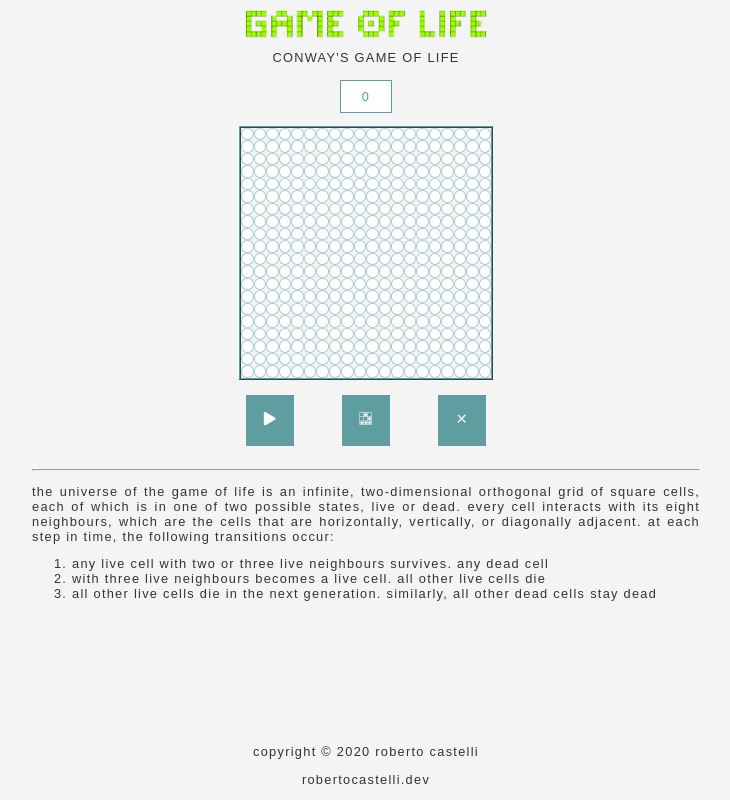
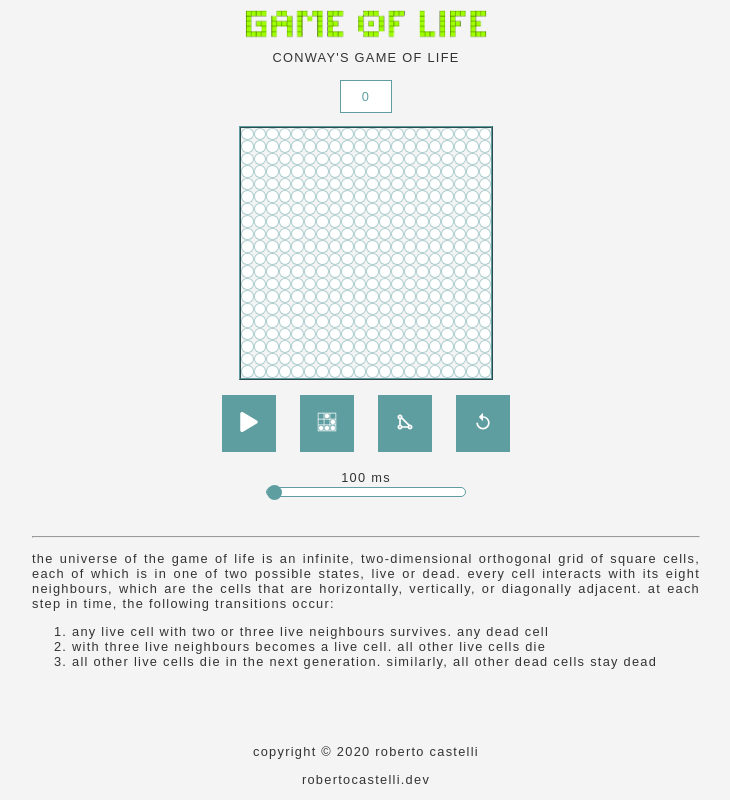
Before and after one commit to RobertoCastelli/game-of-life-react, a React (Create React App) app: page / in a window 1280 px wide. Shown: the whole page, without its empty margins (274-1004 px from the left). Built offline with nearby package versions, Linux system fonts and the light colour scheme.

Commit message:
added slide. Now trying to make some color change

```diff
--- a/src/components/Buttons.jsx
+++ b/src/components/Buttons.jsx
@@ -2,22 +2,50 @@ import React, { useContext } from "react";
 import { FaPlay } from "react-icons/fa";
 import { FaStop } from "react-icons/fa";
 import { GiConwayLifeGlider } from "react-icons/gi";
-import { HiX } from "react-icons/hi";
+import { MdReplay } from "react-icons/md";
+import { BiShapeTriangle } from "react-icons/bi";
 import { DataContext } from "../context";
 
 const Buttons = () => {
   const context = useContext(DataContext);
-  const { generateRandomGrid, clearAllGrid, runGame, isRunning } = context;
+  const {
+    generateRandomCells,
+    generatePulsar,
+    clearAllGrid,
+    runGame,
+    isRunning,
+    handleSpeed,
+    speed,
+  } = context;
 
   return (
-    <div className="buttons">
-      <button onClick={runGame}>{!isRunning ? <FaPlay /> : <FaStop />}</button>
-      <button onClick={generateRandomGrid}>
-        <GiConwayLifeGlider />
-      </button>
-      <button onClick={clearAllGrid}>
-        <HiX />
-      </button>
+    <div className="controlPanel">
+      <div className="buttons">
+        <button onClick={runGame}>
+          {!isRunning ? <FaPlay size={20} /> : <FaStop size={20} />}
+        </button>
+        <button onClick={generateRandomCells}>
+          <GiConwayLifeGlider size={20} />
+        </button>
+        <button onClick={generatePulsar}>
+          <BiShapeTriangle size={20} />
+        </button>
+        <button onClick={clearAllGrid}>
+          <MdReplay size={20} />
+        </button>
+      </div>
+      <div className="slider">
+        <label htmlFor="speed">{speed} ms</label>
+        <input
+          name="speed"
+          type="range"
+          min="100"
+          max="1000"
+          step="100"
+          value={speed}
+          onChange={(e) => handleSpeed(e.target.value)}
+        />
+      </div>
     </div>
   );
 };
--- a/src/components/Grid.jsx
+++ b/src/components/Grid.jsx
@@ -5,6 +5,7 @@ import { DataContext } from "../context";
 const Grid = () => {
   const context = useContext(DataContext);
   const { grid, toggleCellState, counter } = context;
+
   return (
     <div className="grid">
       <div className="counter">{counter}</div>
--- a/src/context.js
+++ b/src/context.js
@@ -13,21 +13,86 @@ const ContextProvider = (props) => {
   const [cellState, setCellState] = useState(false); // UPDATE CELL STATE (DEAD/ALIVE)
   const [counter, setCounter] = useState(0); // UPDATE COUNTER
   const [isRunning, setIsRunning] = useState(false); // UPDATE IF GAME IS RUNNING
+  const [speed, setSpeed] = useState(100); // UPDATE SLIDER SPEED VALUE
 
-  //--> CLEAR GRID, COUNTER & STOP RUNNING SIMULATION
+  //--> RESET GRID, COUNTER, SPEED & STOP RUNNING SIMULATION
   const clearAllGrid = () => {
     setGrid(initialGrid);
     setCounter(0);
     setIsRunning(false);
+    setSpeed(100);
   };
 
-  //--> GENERATE A RANDOM GRID FOR THE LAZY BASTARDS :)
-  const generateRandomGrid = () => {
+  //--> GENERATE RANDOM CELLS FOR THE LAZY BASTARDS :)
+  const generateRandomCells = () => {
     setGrid(
       grid.map(() => {
         return {
           state: Math.random() < 0.5,
         };
+      })
+    );
+  };
+
+  //--> GENERATE PULSAR TO SHOW OFF (optional)
+  const generatePulsar = () => {
+    setCellState(
+      grid.map((cell, id) => {
+        [
+          248,
+          268,
+          288,
+          250,
+          270,
+          290,
+          168,
+          148,
+          128,
+          170,
+          150,
+          130,
+          191,
+          192,
+          193,
+          231,
+          232,
+          233,
+          227,
+          226,
+          225,
+          187,
+          186,
+          185,
+          91,
+          92,
+          93,
+          87,
+          86,
+          85,
+          327,
+          326,
+          325,
+          331,
+          332,
+          333,
+          255,
+          275,
+          295,
+          175,
+          295,
+          175,
+          155,
+          135,
+          123,
+          143,
+          163,
+          243,
+          263,
+          283,
+        ].includes(id)
+          ? (cell.state = true)
+          : (cell.state = false);
+        return cellState;
       })
     );
   };
@@ -39,22 +104,26 @@ const ContextProvider = (props) => {
         if (index === id) {
           cell.state = !cell.state;
         }
+        console.log(index);
         return cellState;
       })
     );
   };
 
+  //--> TOGGLE MUTATION SPEED
+  const handleSpeed = (e) => setSpeed(e);
+
   //--> START/STOP CONWAY's GAME
   const runGame = () => (!isRunning ? setIsRunning(true) : setIsRunning(false));
 
   /*~~~~~~~~~~~~~~~~~~~~~~~~~~~~~~~~~~~~~~~~~~~~~~~~*\
-  ||~~~~~~~~~~~~~~~ CORE MECHANICS ~~~~~~~~~~~~~~~~~||
+  ||~~~~~~~~~~~~~~~| CORE MECHANICS |~~~~~~~~~~~~~~~||
   ||~~~~~~~~~~~~~~~~~~~~~~~~~~~~~~~~~~~~~~~~~~~~~~~~||
-  ||                                                ||
+  ||
   ||              [ ↖ ]  [ ↥ ]  [ ↗ ]
   ||              [ ↤ ] [CELL]  [ ↦ ]
   ||              [ ↙ ]  [ ↧ ]  [ ↘ ]
-  ||
+  ||                                                ||
   ||  1. CREATE A NEW GRID FROM PREVIOUS GRID       ||
   ||  2. COUNT ALIVE NEIGHBOURS FOR EVERY CELL      ||
   ||     (optional -> implement infinite border)    ||
@@ -64,6 +133,7 @@ const ContextProvider = (props) => {
   ||  6. RINSE AND REPEAT (care for infinite loops) ||
   ||                                                ||
   \*~~~~~~~~~~~~~~~~~~~~~~~~~~~~~~~~~~~~~~~~~~~~~~~~*/
+
   const nextGrid = useCallback(() => {
     //--> 1. CREATE NEW GRID
     let gridTemp = [...initialGrid];
@@ -115,8 +185,9 @@ const ContextProvider = (props) => {
       // with three live neighbours becomes a live cell. all other live cells die
       if (!cell.state && aliveNeighbours === 3) {
         gridTemp[id].state = true;
-        // INCREMENT COUNTER SINCE A NEW STE
+        // INCREMENT COUNTER
         setCounter(counter + 1);
+        cell.color = "red";
       }
       // All other live cells die in the next generation. Similarly, all other dead cells stay dead
       if (cell.state && (aliveNeighbours < 2 || aliveNeighbours >= 4)) {
@@ -132,24 +203,27 @@ const ContextProvider = (props) => {
   useEffect(() => {
     if (isRunning) {
       let step = () => nextGrid();
-      let timer = setTimeout(step, 100);
+      let timer = setTimeout(step, speed);
       return () => clearTimeout(timer);
     } else {
       return;
     }
-  }, [isRunning, nextGrid]);
+  }, [isRunning, nextGrid, speed]);
 
   //--> RENDER
   return (
     <DataContext.Provider
       value={{
         grid,
-        generateRandomGrid,
+        generateRandomCells,
+        generatePulsar,
         clearAllGrid,
         toggleCellState,
         runGame,
         counter,
         isRunning,
+        speed,
+        handleSpeed,
       }}
     >
       {props.children}
--- a/src/index.css
+++ b/src/index.css
@@ -56,6 +56,40 @@ button:active {
   margin: auto;
 }
 
+input[type="range"] {
+  appearance: none;
+  width: 200px;
+  height: 10px;
+  border: 1px solid cadetblue;
+  border-radius: 1rem;
+  outline: none;
+}
+
+input[type="range"]::-webkit-slider-runnable-track {
+  appearance: none;
+  height: 10px;
+  margin-top: -5px;
+}
+
+input[type="range"]::-webkit-slider-thumb {
+  appearance: none;
+  border-radius: 50%;
+  width: 15px;
+  height: 15px;
+  background: cadetblue;
+  cursor: ew-resize;
+}
+
+.slider {
+  display: grid;
+  place-content: center;
+  margin: 1rem;
+}
+
+label {
+  text-transform: lowercase;
+}
+
 .container {
   display: flex;
   flex-direction: column;
@@ -83,7 +117,7 @@ button:active {
 .grid-cell {
   border: 1px solid rgb(95, 158, 160, 0.5);
   border-radius: 50%; /* <-- 0% to make square cells*/
-  transition: all 0.3s ease;
+  transition: all 0.2s ease;
 }
 
 .grid-cell:hover {
```
